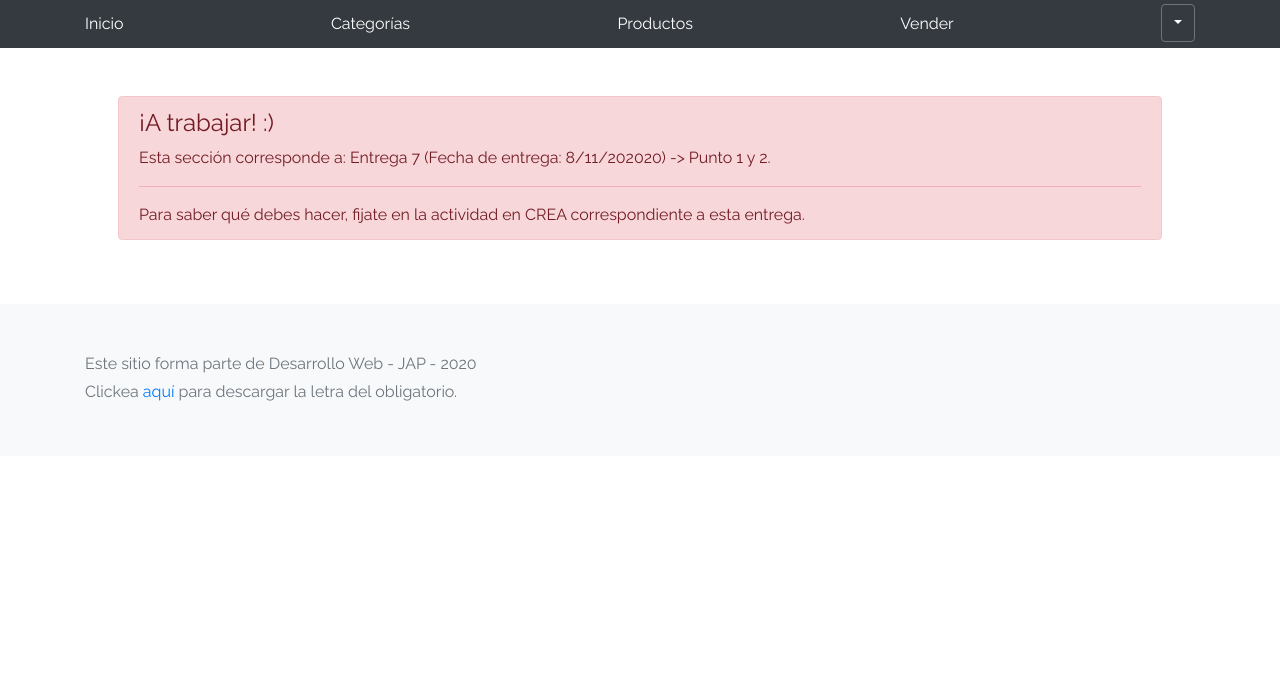
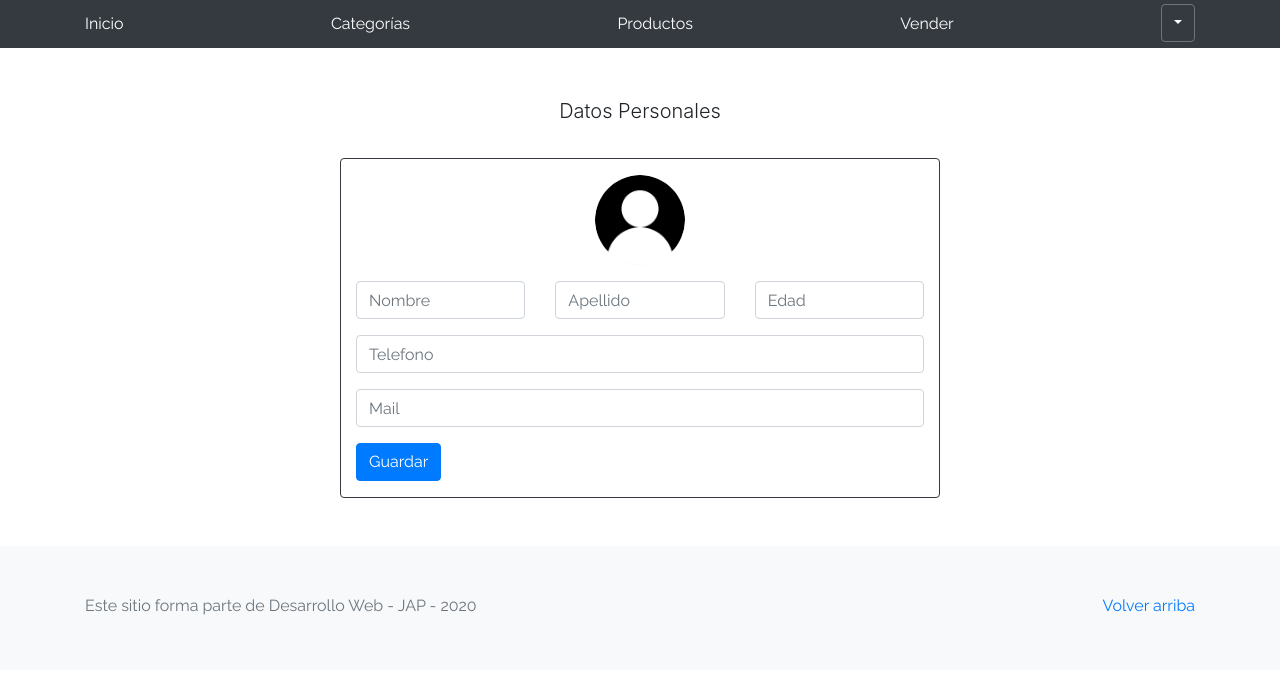
Before and after one commit to sjdeana/ObligatorioJAP-sjDeana2020, a plain HTML site: page my-profile.html in a window 1280 px wide. Drawn offline with Linux system fonts and the light colour scheme.

Commit message:
pre 7tima entrega

```diff
--- a/js/my-profile.js
+++ b/js/my-profile.js
@@ -1,6 +1,39 @@
+
+
+
+var u = { name: "", surname:"" , age: 0, tel: "", email:""};
+var userJS
+
+function submitDate(){
+
+    u.name = document.getElementById('nameId').value;
+    u.surname = document.getElementById('surnameId').value;
+    u.age = document.getElementById('ageId').value;
+    u.tel = document.getElementById('telId').value;
+    u.email = document.getElementById('emailId').value;
+    console.log(u);
+    localStorage.setItem("uInformation", JSON.stringify(u));
+    prueba = JSON.parse(localStorage.getItem("uInformation"));
+    console.log(prueba);
+
+    return false;
+}
+
+
+
+
 //Función que se ejecuta una vez que se haya lanzado el evento de
 //que el documento se encuentra cargado, es decir, se encuentran todos los
 //elementos HTML presentes.
 document.addEventListener("DOMContentLoaded", function (e) {
 
+    if( localStorage.getItem("uInformation") != null  ){
+        u = JSON.parse(localStorage.getItem("uInformation"));
+        document.getElementById('nameId').value = u.name;
+        document.getElementById('surnameId').value = u.surname;
+        document.getElementById('ageId').value = u.age;
+        document.getElementById('telId').value = u.tel;
+        document.getElementById('emailId').value = u.email;
+    }
+
 });
--- a/my-profile.html
+++ b/my-profile.html
@@ -52,26 +52,67 @@
       </div>
     </div>
   </nav>
-  <div class="container p-5">
-    <div class="alert alert-danger" role="alert" style="position: relative; width:auto; top: 0;">
-      <h4 class="alert-heading">¡A trabajar! :)</h4>
-      <p>Esta sección corresponde a: Entrega 7 (Fecha de entrega: 8/11/202020) -> Punto 1 y 2.</p>
-      <hr>
-      <p class="mb-0">Para saber qué debes hacer, fijate en la actividad en CREA correspondiente a esta entrega.</p>
-    </div>
+
+  <!-- %%%%%%%%%%%%%%%%%%%%%%%%%%%%%%%%%%%%%%%%%%%%%%%%%%%%%%%%%%%%%%%%%%% -->
+  <main role="main" class="pb-5">
+  <div class="text-center pt-5 pb-3 " >
+    <p class="lead">Datos Personales</p>
   </div>
-  <footer class="text-muted bg-light">
+
+  <div class="mx-auto" style="width: 600px;" >
+    <form onsubmit=" submitDate();return false;">
+      <div class="border border-dark rounded">
+        <div class="container pt-3">
+          <div class="row pb-3">
+            <img src="img/user.png"  class="mx-auto rounded-circle img-responsive" alt="Responsive image"
+            width="90" height="90" />
+          </div>
+          <div class="row pb-3">
+            <div class="col ">
+              <input type="text" id="nameId" class="form-control" placeholder="Nombre" required>
+            </div>
+            <div class="col">
+              <input type="text" id="surnameId" class="form-control" placeholder="Apellido" required>
+            </div>
+            <div class="col">
+              <input type="number" id="ageId" class="form-control" placeholder="Edad" required>
+            </div>
+          </div>
+          <div class="row pb-3">
+            <div class="col">
+              <input type="text" id="telId" class="form-control" placeholder="Telefono" required>
+            </div>
+          </div>
+          <div class="row pb-3">
+            <div class="col">
+              <input type="email" id="emailId" class="form-control" placeholder="Mail" required>
+            </div>
+          </div>
+          <div class="row pb-3">
+            <div class="col">
+              <button type="submit" class="btn btn-primary " >Guardar</button>
+            </div>
+          </div>
+        </div>
+      </div>
+    </form>
+  </div>
+</main>
+
+
+  <footer class="text-muted bg-light mb-0">
     <div class="container">
+      <p class="float-right">
+        <a href="#">Volver arriba</a>
+      </p>
       <p>Este sitio forma parte de Desarrollo Web - JAP - 2020</p>
-      <p>Clickea <a target="_blank" href="Letra.pdf">aquí</a> para descargar la letra del obligatorio.</p>
+
     </div>
   </footer>
-  <div class="alert fade alert-success" role="alert" id="alertResult">
-    <span id="resultSpan"></span>
-    <button type="button" class="close" data-dismiss="alert" aria-label="Close">
-      <span aria-hidden="true">&times;</span>
-    </button>
-  </div>
+
+  <!-- %%%%%%%%%%%%%%%%%%%%%%%%%%%%%%%%%%%%%%%%%%%%%%%%%%%%%%%%%%%%%%%%%%% -->
+
+
   <div id="spinner-wrapper">
     <div class="lds-ring">
       <div></div>
```
Also changed, not shown: index.html (+2 -0 lines), js/products.js (+10 -13 lines), products.html (+4 -4 lines), img/user.png (added), 2 other files.
